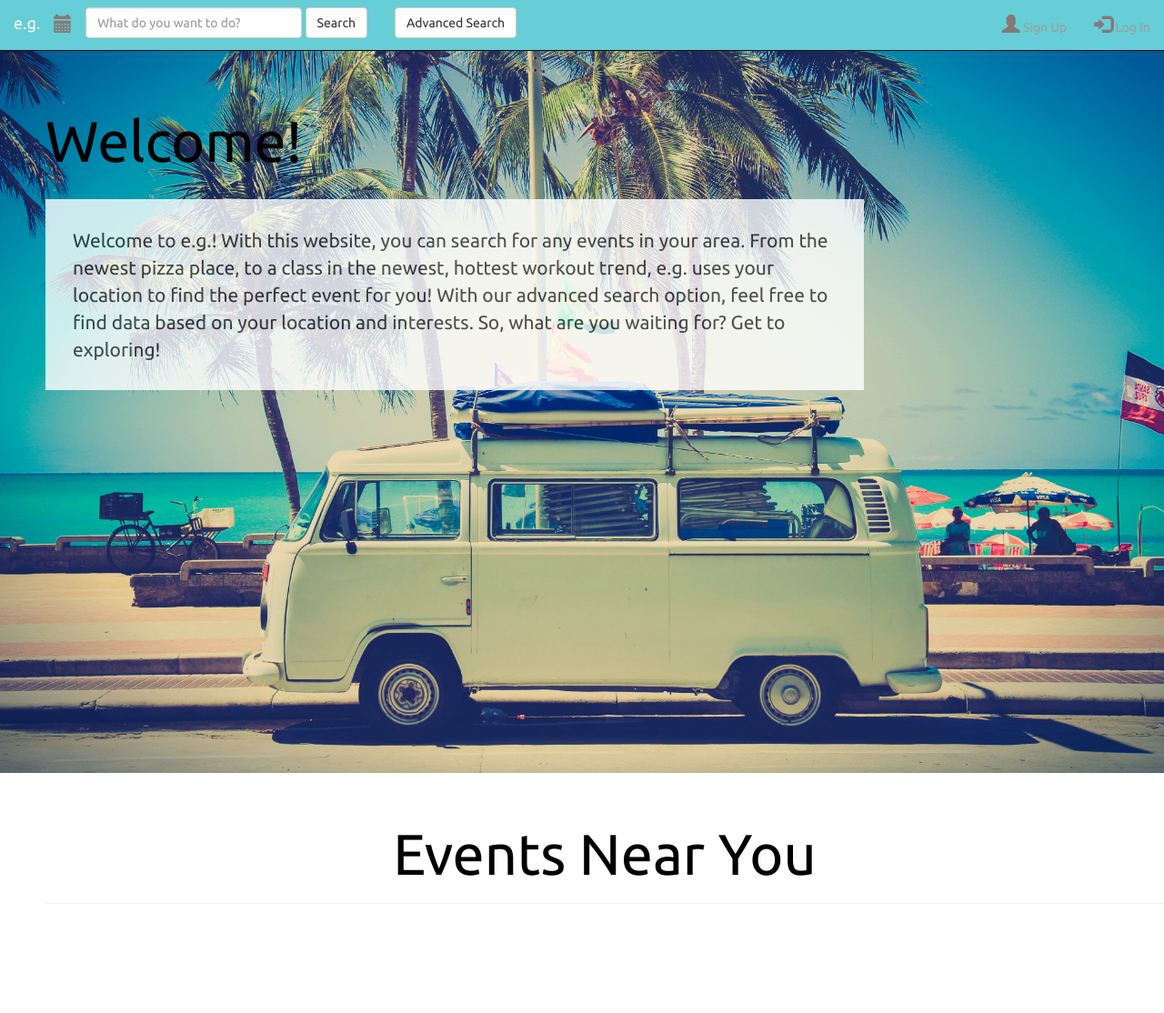
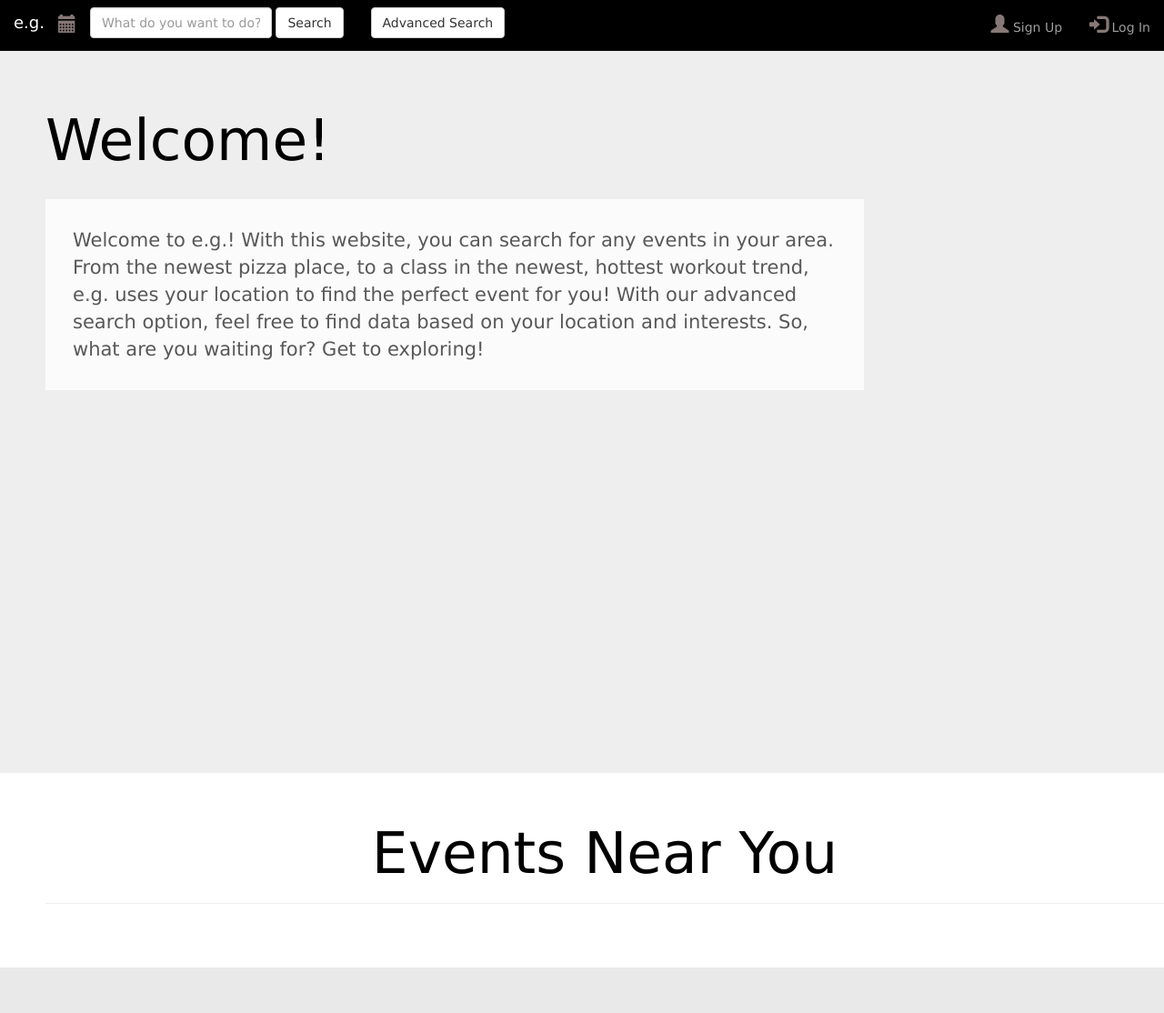
Before and after one commit to ykadir42/tbmagestic, a Flask app: page / in a window 1280 px wide. Shown: the whole page at 91% size. After the commit the page ends 1064 px from the top, so only its background shows below. Run offline with Flask 2, Linux system fonts and the light colour scheme; parts of the project's set-up code (start-up, migrations or seed data) failed here and were passed over; some libraries are stand-ins or nearby versions.

Commit message:
base/css

```diff
--- a/static/style0.css
+++ b/static/style0.css
@@ -8,7 +8,8 @@
 body
 {
     padding-top:50px;
-    font-family: 'Ubuntu', sans-serif;
+    font-family: 'Verdana', sans-serif;
+    background-color: white;
     position:relative;
 }
 .large
@@ -22,12 +23,11 @@ body
 }
 .container
 {
-    padding:50px;
+    padding:25px;
 }
 
 .jumbotron
 {
-    background-image:url(../static/film.jpg);
     background-position: 0% 25%;
     background-size: cover;
     background-repeat: repeat;
@@ -42,8 +42,8 @@ body
 }
 .navbar navbar-inverse
 {
-    color:#A7A5C6;
-    font-family: 'Ubuntu', sans-serif;
+    color:white;
+    font-family: 'Verdana', sans-serif;
 }
 
 ul.nav-pills {
--- a/templates/base.html
+++ b/templates/base.html
@@ -15,7 +15,7 @@
   {% endblock head %}
 
   {% block navbar %}
-  <nav class="navbar navbar-inverse navbar-fixed-top" style="background-color:#66ced6;">
+  <nav class="navbar navbar-inverse navbar-fixed-top" style="background-color:black;">
     <div class="container-fluid">
       <div class="navbar-header">
         <a class="navbar-brand" href="/">e.g.</a>
@@ -33,7 +33,7 @@
       <ul class="nav navbar-nav navbar-right">
       	{% block icons %}
         {% if loggedIn %}
-	<li><a href="/profile"><span class="glyphicon glyphicon-home" style="padding-top:0px;color:#A7A5C6;"></span> Profile</a></li>
+	<li><a href="/profile"><span class="glyphicon glyphicon-home" style="padding-top:0px;"></span> Profile</a></li>
         <li><a href="/logout"><span class="glyphicon glyphicon-log-out" style="padding-top:0px;"></span> Log Out</a></li>
         {% else %}
         <li><a href="/signup"><span class="glyphicon glyphicon-user" style="padding-top:0px;"></span> Sign Up</a></li>
```
Also changed, not shown: 1 other file.
